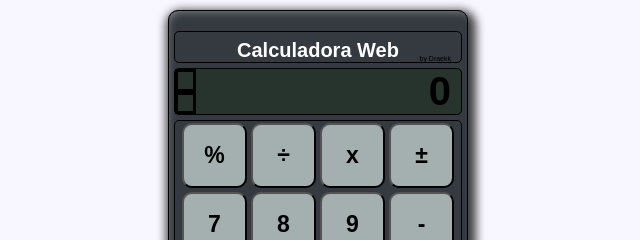
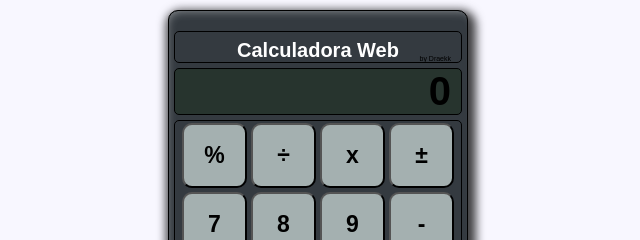
Before and after one commit to Draekk/calculadora-web, a plain HTML site: page index.html in a window 1280 px wide. Shown: the top 240 px of the page, 322-962 px from the left. Drawn offline with Linux system fonts and the light colour scheme.

Commit message:
fix: ajustado el tamaño del texto de los #screen h4, y otros ajustes menores

```diff
--- a/styles/mobile.css
+++ b/styles/mobile.css
@@ -85,7 +85,13 @@ h1, h3{
     width: 100%;
     height: 50%;
     background: none;
-    border: solid black;
+    text-align: center;
+    font-size: 2rem;
+    overflow: hidden;
+}
+
+#screen section h4:nth-child(2){
+    font-size: 1.4rem;
 }
 
 #ckeys {
```
